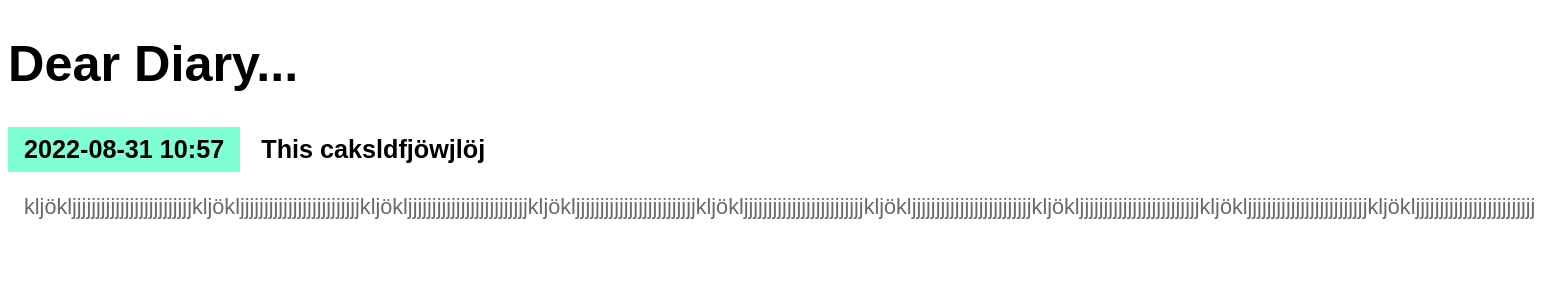
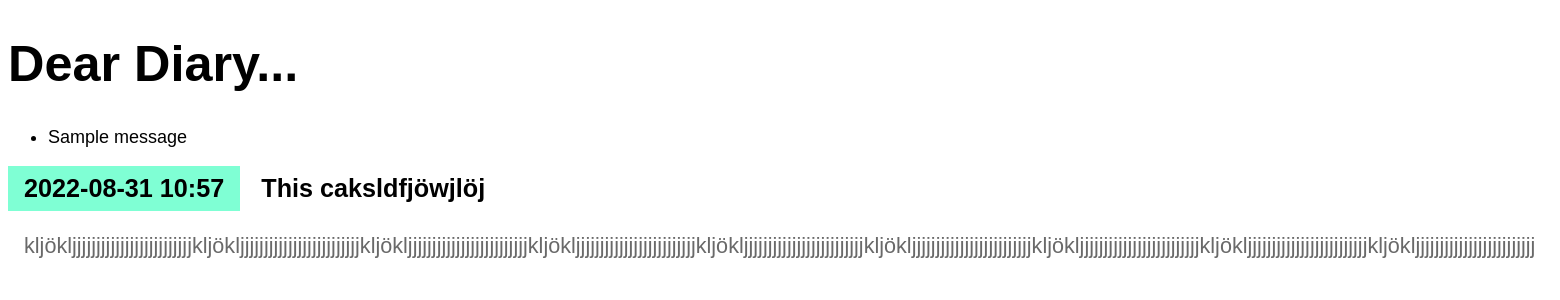
Before and after one commit to SebastianKuppa/Diary, a Django app: page /entry/2 in a window 1560 px wide. Shown: the top 300 px of the page. Run offline with Django 3.2, Linux system fonts and the light colour scheme; data comes from the database, SQL or seed files in the repository; both versions use the stored data as it was after the commit; one stand-in notice (Sample message) is shown.

Commit message:
added success_messages page

```diff
--- a/entries/templates/entries/base.html
+++ b/entries/templates/entries/base.html
@@ -9,7 +9,15 @@
 </head>
 <body>
   <h1><a href="/">Dear Diary...</a></h1>
-
+  {% if messages %}
+    <ul class="messages">
+    {% for message in messages %}
+        <li class="message">
+            {{ message }}
+        </li>
+    {% endfor %}
+    </ul>
+  {% endif %}
   {% block content %}{% endblock %}
 </body>
 </html>
```
Also changed, not shown: db.sqlite3.
